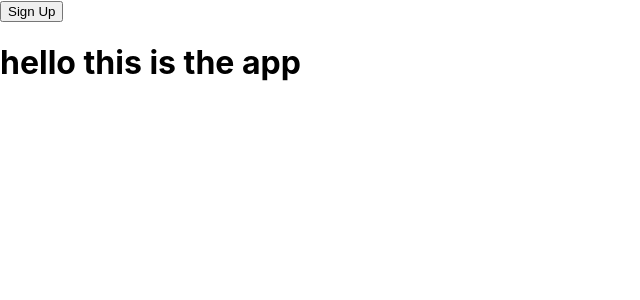
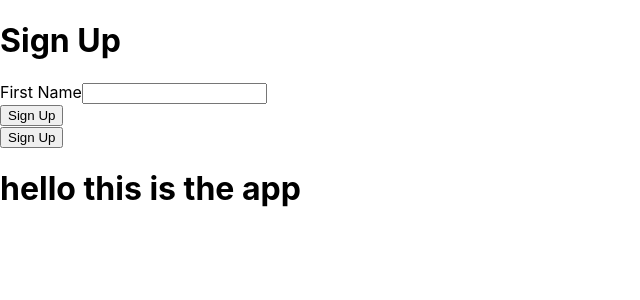
Before and after one commit to n335h/doggystuff, a React (Create React App) app: page /SignUp in a window 1280 px wide. Shown: the top 300 px of the page, without its empty margins (0-640 px from the left). Built offline with nearby package versions, Linux system fonts and the light colour scheme; no server answers.

Commit message:
error handing

```diff
--- a/src/index.tsx
+++ b/src/index.tsx
@@ -3,16 +3,16 @@ import ReactDOM from 'react-dom/client';
 import './index.css';
 import App from './pages/App/App';
 import reportWebVitals from './reportWebVitals';
-import { BrowserRouter, Route, Routes } from 'react-router-dom';
+// import { BrowserRouter, Route, Routes } from 'react-router-dom';
 
 const root = ReactDOM.createRoot(
   document.getElementById('root') as HTMLElement
 );
 root.render(
   <React.StrictMode>
-    <BrowserRouter>
+    {/* <BrowserRouter> */}
     <App />
-    </BrowserRouter>
+    {/* </BrowserRouter> */}
   </React.StrictMode>
 );
 
--- a/src/pages/App/App.tsx
+++ b/src/pages/App/App.tsx
@@ -3,6 +3,7 @@ import './App.css';
 import React, { useState } from 'react';
 import SignInSignUp from '../SignInSignUp/SignInSignUp';
 import { Routes, Route } from "react-router-dom"
+import { BrowserRouter } from "react-router-dom"
 import SignUp from "../SignInSignUp/Components/SignUp/SignUp"
 
 
@@ -20,14 +21,12 @@ function App() {
 
   return (
     <div className="App">
+      <BrowserRouter>
       <Routes>
-      {/* <Route
-          path="/SignUp"
-          element={
-            <SignUp/>
-          }
-        /> */}
+      <Route path="/SignUp" element={<SignUp/>}
+        />
       </Routes>
+      </BrowserRouter>
 
      <SignInSignUp {...signInSignUpProps}/>
 
```
